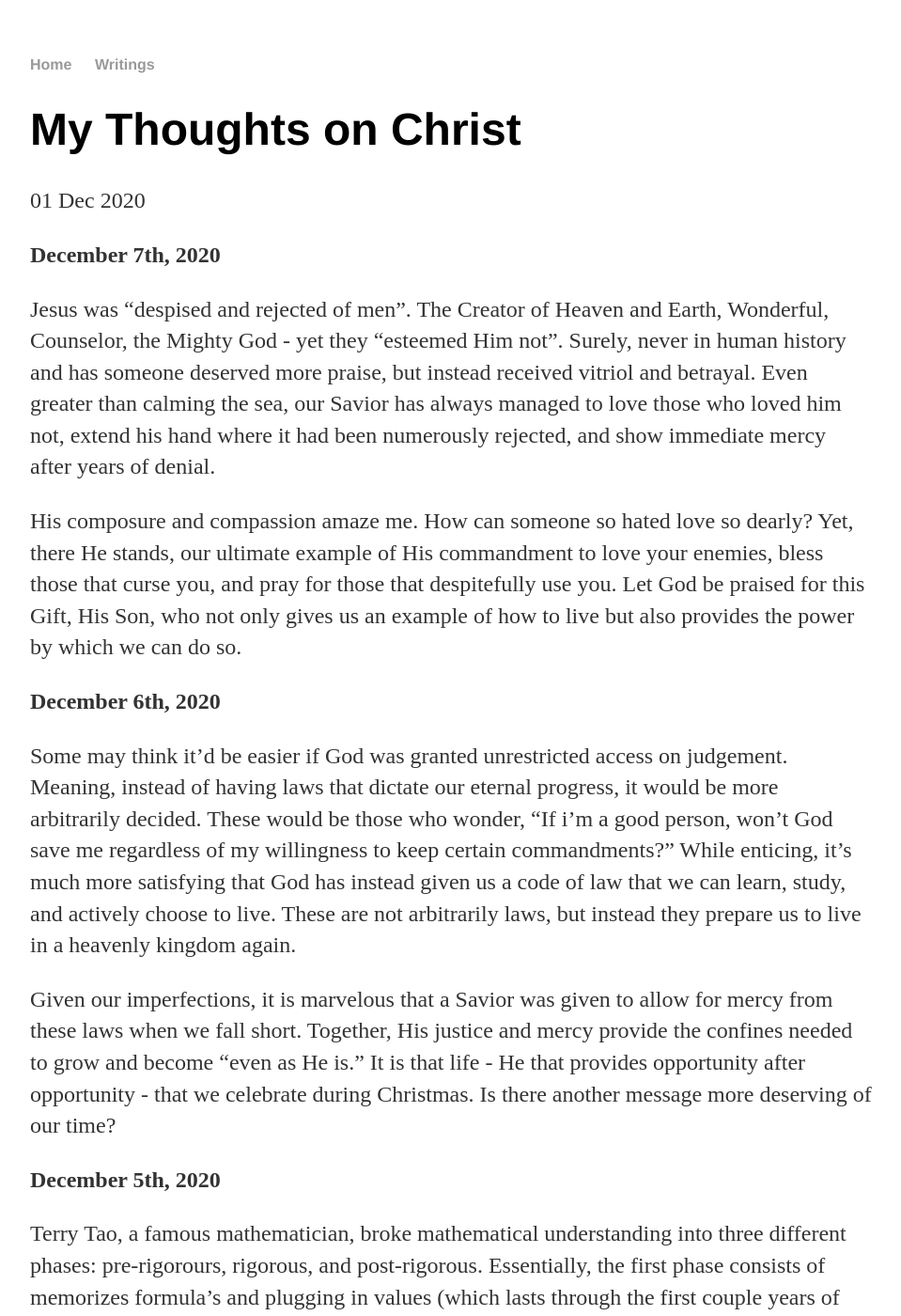
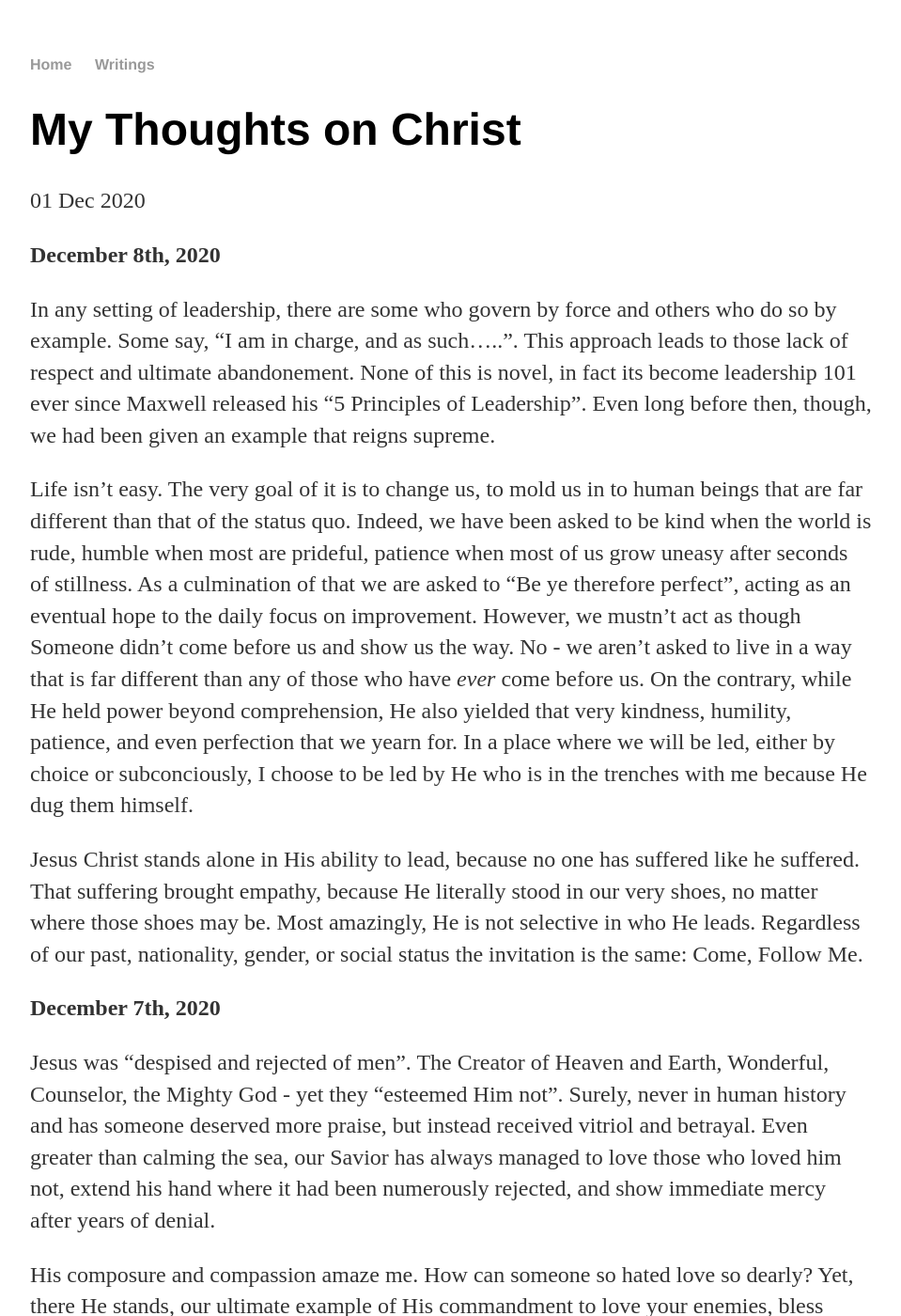
Before and after one commit to huntermaxfield/huntermaxfield.github.io, a Jekyll site: the page built from _posts/2020-12-01-christmas-posts-2020.md, in a window 1280 px wide and 1400 px high. Shown: the whole window at 94% size, without its empty margins (160-1119 px from the left). Built offline with Jekyll 4.4.1, drawn with Linux system fonts in a browser that asks for light colours.

Commit message:
December 8th post

```diff
--- a/_posts/2020-12-01-christmas-posts-2020.md
+++ b/_posts/2020-12-01-christmas-posts-2020.md
@@ -2,6 +2,29 @@
 layout: post
 title: "My Thoughts on Christ"
 ---
+**December 8th, 2020**
+
+In any setting of leadership, there are some who govern by force and others who do so by example.  Some say, "I am in
+charge, and as such.....".  This approach leads to those lack of respect and ultimate abandonement.  None of this
+is novel, in fact its become leadership 101 ever since Maxwell released his "5 Principles of Leadership".  Even long
+before then, though, we had been given an example that reigns supreme.
+
+Life isn't easy.  The very goal of it is to change us, to mold us in to human beings that are far different than that of
+the status quo.  Indeed, we have been asked to be kind when the world is rude, humble when most are prideful, patience
+when most of us grow uneasy after seconds of stillness.  As a culmination of that we are asked to "Be ye therefore perfect",
+acting as an eventual hope to the daily focus on improvement.  However, we mustn't act as though Someone didn't come before
+us and show us the way.  No - we aren't asked to live in a way that is far different than any of those who have *ever*
+come before us.  On the contrary, while He held power beyond comprehension, He also yielded that very kindness, humility,
+patience, and even perfection that we yearn for.  In a place where we will be led, either by choice or subconciously,
+I choose to be led by He who is in the trenches with me because He dug them himself.
+
+Jesus Christ stands alone in His ability to lead, because no one has suffered like he suffered.  That suffering brought
+empathy, because He literally stood in our very shoes, no matter where those shoes may be.  Most amazingly, He is not
+selective in who He leads.  Regardless of our past, nationality, gender, or social status the invitation is the same:
+Come, Follow Me.
+
+
+
 **December 7th, 2020**
 
 Jesus was "despised and rejected of men".  The Creator of Heaven and Earth, Wonderful, Counselor, the Mighty God - yet they
```
